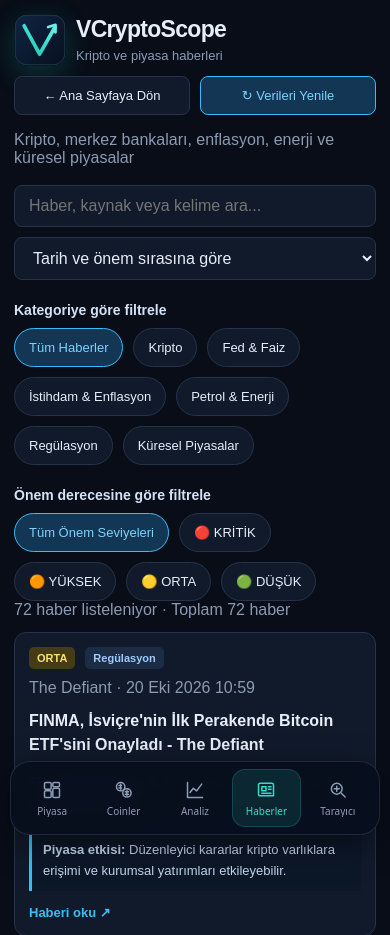
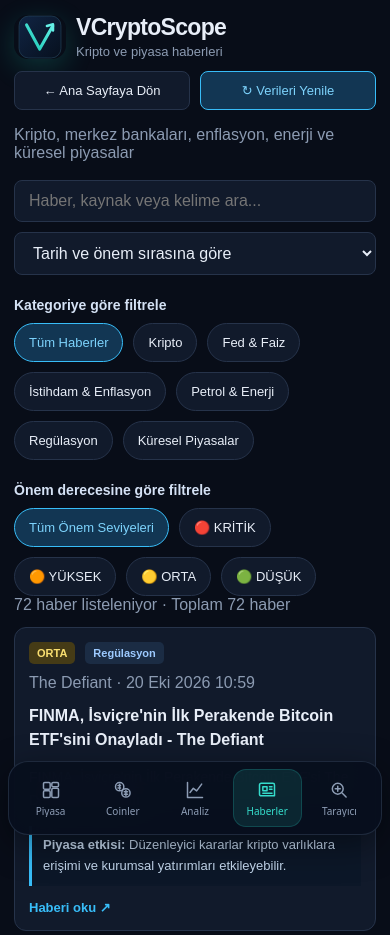
Before and after one commit to volkancildir/VCryptoScope, a plain HTML site: page news.html in a window 390 px wide. Shown: the top 935 px of the page. Drawn offline with Linux system fonts and the light colour scheme.

Commit message:
Fix mobile header and navigation alignment

```diff
--- a/news.html
+++ b/news.html
@@ -136,6 +136,26 @@
   line-height:12px!important;font-size:10px!important;white-space:nowrap!important;
   overflow:hidden!important;text-overflow:clip!important;box-sizing:border-box!important;
  }
+}
+</style>
+
+<style id="vcs-mobile-alignment-hotfix">
+/* Mobile alignment: keep the brand on one line and make navigation controls share a stable grid. */
+@media (max-width:740px), (display-mode:standalone) {
+ html,body { max-width:100%; overflow-x:hidden; }
+ .top,.header { width:100%; min-width:0; gap:10px!important; }
+ .top { display:grid!important; grid-template-columns:minmax(0,1fr) auto!important; align-items:center!important; }
+ .header { display:flex!important; flex-wrap:wrap!important; align-items:center!important; }
+ .brand { display:flex!important; flex-direction:row!important; align-items:center!important; gap:10px!important; min-width:0!important; max-width:100%; }
+ .brand .logo { flex:0 0 44px!important; width:44px!important; height:44px!important; }
+ .brand .logo img,.brand .logo svg { display:block!important; width:100%!important; height:100%!important; object-fit:contain; }
+ .brand h1 { min-width:0; overflow-wrap:anywhere; line-height:1.15!important; margin:0!important; }
+ .top>.actions,.top>div[style*="display:flex"] { grid-column:1/-1!important; grid-row:2!important; width:100%!important; min-width:0!important; justify-content:flex-start!important; }
+ #vcs-mobile-bottom-nav { left:8px!important; right:8px!important; width:auto!important; max-width:600px!important; margin-left:auto!important; margin-right:auto!important; transform:none!important; grid-template-columns:repeat(5,minmax(0,1fr))!important; align-items:stretch!important; justify-items:stretch!important; }
+ #vcs-mobile-bottom-nav>a,#vcs-mobile-bottom-nav>button { display:flex!important; align-items:center!important; justify-content:center!important; justify-self:stretch!important; min-width:0!important; width:100%!important; max-width:none!important; padding:5px 0!important; margin:0!important; box-sizing:border-box!important; }
+ #vcs-mobile-bottom-nav svg { display:block!important; flex:0 0 20px!important; width:20px!important; height:20px!important; margin:0 auto!important; }
+ #vcs-mobile-bottom-nav .vcs-label { display:block!important; width:100%!important; margin:0!important; text-align:center!important; white-space:nowrap!important; font-size:10px!important; line-height:12px!important; }
+ body.vcs-mobile-app { padding-bottom:calc(100px + env(safe-area-inset-bottom))!important; }
 }
 </style>
 </head>
```
